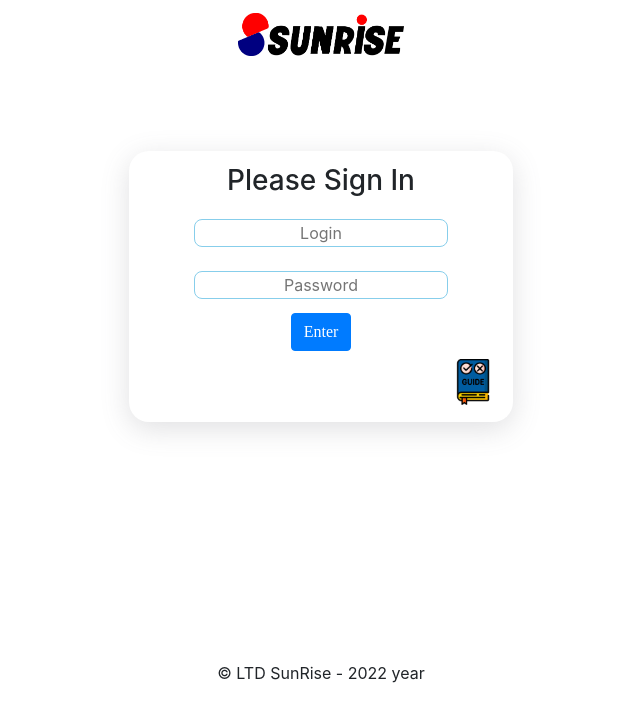
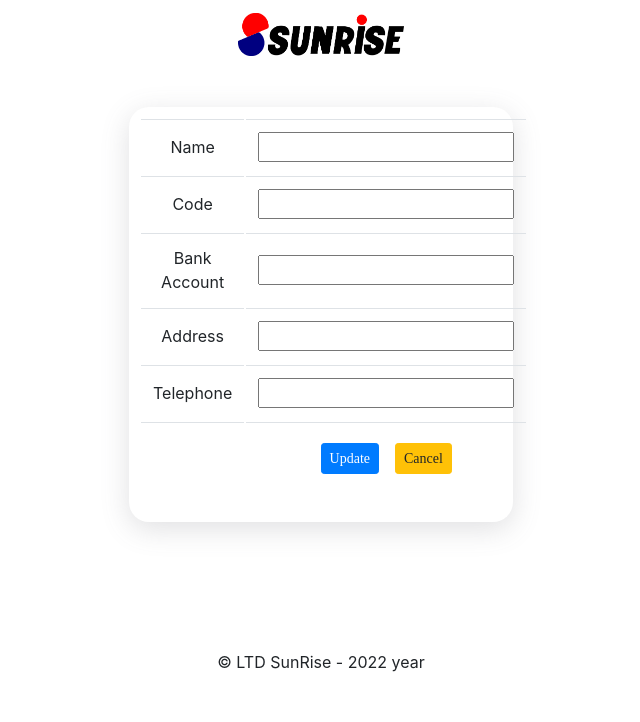
Before and after one commit to bladwing/inventorymanagement, a React (Create React App) app in the folder FrontEnd/: page /editInfo in a window 1280 px wide. Shown: the top 722 px of the page, without its empty margins (319-959 px from the left). Built offline with nearby package versions, Linux system fonts and the light colour scheme; no server answers; the HTML template or start-up script is replaced by a standard one; a web font is replaced by a local one.

Commit message:
change company information 85% ready

```diff
--- a/FrontEnd/src/App.js
+++ b/FrontEnd/src/App.js
@@ -4,6 +4,7 @@ import Navigation from "./components/Navigation";
 import SoldDetail from "./components/Sold/SoldDetail";
 import Footer from "./components/Footer";
 import OrderDetail from "./components/orders/OrderDetail";
+import EditCompanyInfo from "./components/companyinfo/EditCompanyInfo";
 
 import HomePage from "./pages/HomePage.js";
 import Companies from "./pages/Companies";
@@ -34,6 +35,7 @@ function App() {
         <Navigation />
         <Routes>
           <Route path="/" element={<HomePage />} />
+          <Route path="/editInfo" element={<EditCompanyInfo />} />
 
           {userName === null ? (
             <Route path="/*" element={<HomePage />} />
--- a/FrontEnd/src/components/CompanyInfo.jsx
+++ /dev/null
@@ -1,89 +0,0 @@
-import { Link, useParams } from "react-router-dom";
-import axios from "axios";
-import { useEffect, useState } from "react";
-import { Api } from "../utils/api";
-
-const CompanyInfo = () => {
-  const [info, setInfo] = useState([]);
-  const { id } = useParams();
-  const [name, setName] = useState("");
-  const [code, setCode] = useState("");
-  const [account, setAccount] = useState("");
-  const [address, setAddress] = useState("");
-  const [telephone, setTlephone] = useState("");
-
-  useEffect(() => {
-    setTimeout(() => {
-      return getCompanyInfo();
-    }, 1000);
-  }, [id]);
-
-  const getCompanyInfo = async () => {
-    const response = await axios.get(Api + `/info`);
-    setInfo(response.data);
-  };
-
-  const updateProduct = async (e) => {
-    e.preventDefault();
-    await axios.patch(Api + `/info/1`, {
-      name: name,
-      code: code,
-      account: account,
-      address: address,
-      telephone: telephone,
-    });
-  };
-
-  return (
-    <form action="" onSubmit={updateProduct}>
-      <table
-        cellSpacing={10}
-        style={{
-          margin: "2% auto",
-          textAlign: "left",
-        }}
-      >
-        <thead key={info.id}>
-          {info.name}
-
-          <tr>
-            <td>
-              <label>Name</label>
-              <input type="text" value={name} onChange={(e) => setName(e.target.value)} />
-            </td>
-          </tr>
-
-          <tr>
-            <td>
-              <label>Code</label>
-              <input type="text" value={code} onChange={(e) => setCode(e.target.value)} />
-            </td>
-          </tr>
-
-          <tr>
-            <td>
-              <label>Bank Account</label>
-              <input type="text" onChange={(e) => setAccount(e.target.value)} />
-            </td>
-          </tr>
-
-          <tr>
-            <td>
-              <label>Address</label>
-              <input type="text" onChange={(e) => setAddress(e.target.value)} />
-            </td>
-          </tr>
-
-          <tr>
-            <td>
-              <label>Telephone</label>
-              <input type="text" onChange={(e) => setTlephone(e.target.value)} />
-            </td>
-          </tr>
-        </thead>
-      </table>
-      <button>Update</button>
-    </form>
-  );
-};
-export default CompanyInfo;
--- a/FrontEnd/src/components/companies/EditCompany.jsx
+++ b/FrontEnd/src/components/companies/EditCompany.jsx
@@ -37,7 +37,6 @@ const EditCompany = () => {
   };
 
   return (
-
       <form onSubmit={updateCompany} className="product_form">
         <table cellSpacing="10" className="mainTable">
           <tbody>
--- /dev/null
+++ b/FrontEnd/src/components/companyinfo/CompanyInfo.jsx
@@ -0,0 +1,75 @@
+import { Link } from "react-router-dom";
+import axios from "axios";
+import { useState, useEffect } from "react";
+import { Api } from "../../utils/api";
+
+const CompanyInfo = () => {
+  const [info, setInfo] = useState([]);
+  const [Loading, setLoading] = useState(true);
+
+  useEffect(() => {
+    setTimeout(() => {
+      return getCompanyInfo();
+    }, 1000);
+  }, []);
+
+  const getCompanyInfo = async () => {
+    const response = await axios.get(Api + "/info");
+    setInfo(response.data)
+    setLoading(false)
+  };
+
+  return (
+    <div>
+      {Loading ? (
+        <div className="loader-container" style={{width: "30%", marginTop: "4%" }}>
+          <div className="spinner"></div>
+        </div>
+      ) : (
+        <table className="table">
+          {info.map((inf) => (
+            <thead key={inf.id}>
+              <tr>
+                <td>Company:</td>
+
+                <td>{inf.name}</td>
+              </tr>
+
+              <tr>
+                <td>Code:</td>
+
+                <td>{inf.code}</td>
+              </tr>
+
+              <tr>
+                <td>Bank Account:</td>
+                <td>{inf.account}</td>
+              </tr>
+
+              <tr>
+                <td>Address:</td>
+
+                <td>{inf.address}</td>
+              </tr>
+
+              <tr>
+                <td>Telephone:</td>
+
+                <td>{inf.telephone}</td>
+              </tr>
+              <tr>
+                <td></td>
+                <td>
+                  <Link to="/editinfo" className="btn btn-primary btn-sm m-2">
+                    Edit
+                  </Link>
+                </td>
+              </tr>
+            </thead>
+          ))}
+        </table>
+      )}
+    </div>
+  );
+};
+export default CompanyInfo;
--- /dev/null
+++ b/FrontEnd/src/components/companyinfo/EditCompanyInfo.jsx
@@ -0,0 +1,99 @@
+import { Link, useNavigate } from "react-router-dom";
+import axios from "axios";
+import { useState } from "react";
+import { Api } from "../../utils/api";
+
+const CompanyInfo = () => {
+  const [name, setName] = useState("");
+  const [code, setCode] = useState("");
+  const [account, setAccount] = useState("");
+  const [address, setAddress] = useState("");
+  const [telephone, setTlephone] = useState("");
+  const navigate = useNavigate();
+  const InfoData = {
+    name: name,
+    code: code,
+    account: account,
+    address: address,
+    telephone: telephone,
+  };
+
+  const updateProduct = async (e) => {
+    e.preventDefault();
+    await axios.patch(Api + `/info/1`, InfoData);
+    navigate("/");
+  };
+
+  return (
+    <div className="homePage">
+      <form onSubmit={updateProduct}>
+        <table className="table">
+          <thead>
+            <tr>
+              <td>Name</td>
+              <td>
+                <input
+                  type="text"
+                  value={name}
+                  onChange={(e) => setName(e.target.value)}
+                />
+              </td>
+            </tr>
+            <tr>
+              <td>Code</td>
+              <td>
+                <input
+                  type="text"
+                  value={code}
+                  onChange={(e) => setCode(e.target.value)}
+                />
+              </td>
+            </tr>
+
+            <tr>
+              <td>Bank Account</td>
+              <td>
+                <input
+                  type="text"
+                  value={account}
+                  onChange={(e) => setAccount(e.target.value)}
+                />
+              </td>
+            </tr>
+            <tr>
+              <td>Address</td>
+              <td>
+                <input
+                  type="text"
+                  value={address}
+                  onChange={(e) => setAddress(e.target.value)}
+                />
+              </td>
+            </tr>
+
+            <tr>
+              <td>Telephone</td>
+              <td>
+                <input
+                  type="text"
+                  value={telephone}
+                  onChange={(e) => setTlephone(e.target.value)}
+                />
+              </td>
+            </tr>
+            <tr>
+              <td></td>
+              <td>
+                <button className="btn btn-primary btn-sm m-2">Update</button>
+                <Link to="/" className="btn btn-warning btn-sm m-2">
+                  Cancel
+                </Link>
+              </td>
+            </tr>
+          </thead>
+        </table>
+      </form>
+    </div>
+  );
+};
+export default CompanyInfo;
```
Also changed, not shown: FrontEnd/src/pages/HomePage.js (+3 -9 lines).
